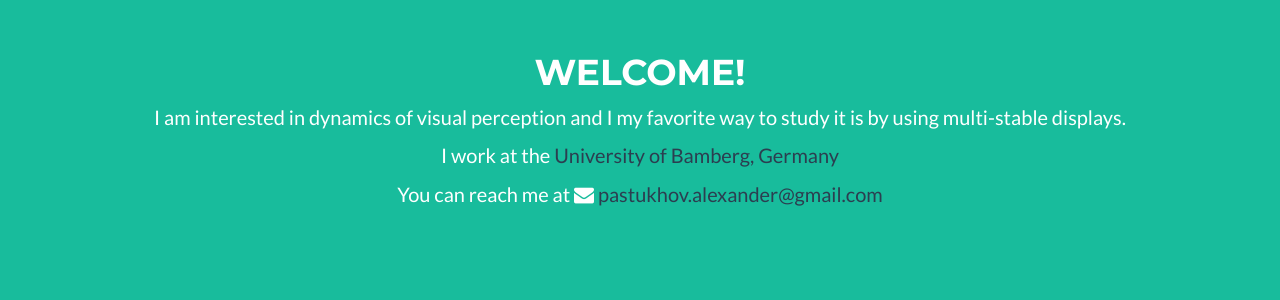
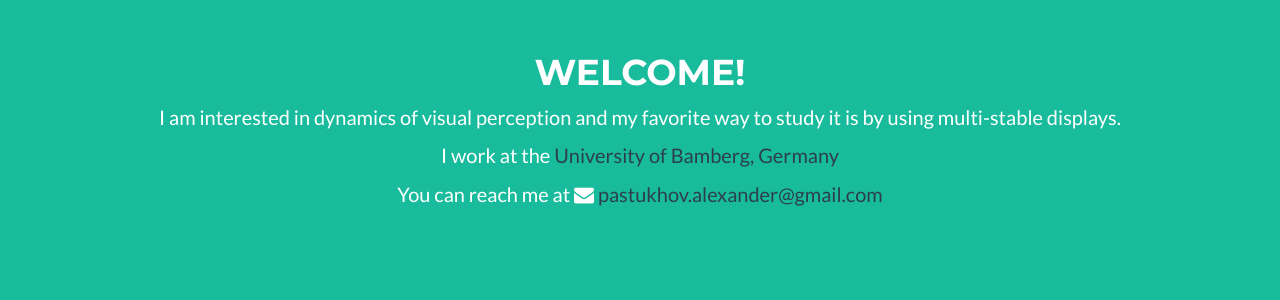
Before and after one commit to alexander-pastukhov/alexander-pastukhov.github.io, a Jekyll site: the page built from index.html, in a window 1280 px wide and 900 px high. Shown: the part 167-467 px from the top of the window. Built offline with Jekyll 4.4.1, drawn with Linux system fonts in a browser that asks for light colours; nearby versions of some CDN libraries.

Commit message:
Corrected spelling

```diff
--- a/_includes/header.html
+++ b/_includes/header.html
@@ -4,7 +4,7 @@
         <div class="row">
             <div class="col-lg-12">
                 <h1>Welcome!</h1>
-                <p >I am interested in dynamics of visual perception and I my favorite way to study it is by using multi-stable displays.</p>
+                <p>I am interested in dynamics of visual perception and my favorite way to study it is by using multi-stable displays.</p>
                 <p>I work at the <a class='dark' href='https://www.uni-bamberg.de/en/allgpsych/'>University of Bamberg, Germany</a></p>
                 <p>You can reach me at <i class="fa fa-envelope" aria-hidden="true"></i>&nbsp;<a class='dark' href="mailto:pastukhov.alexander@gmail.com">pastukhov.alexander@gmail.com</a></p>
             </div>
```
